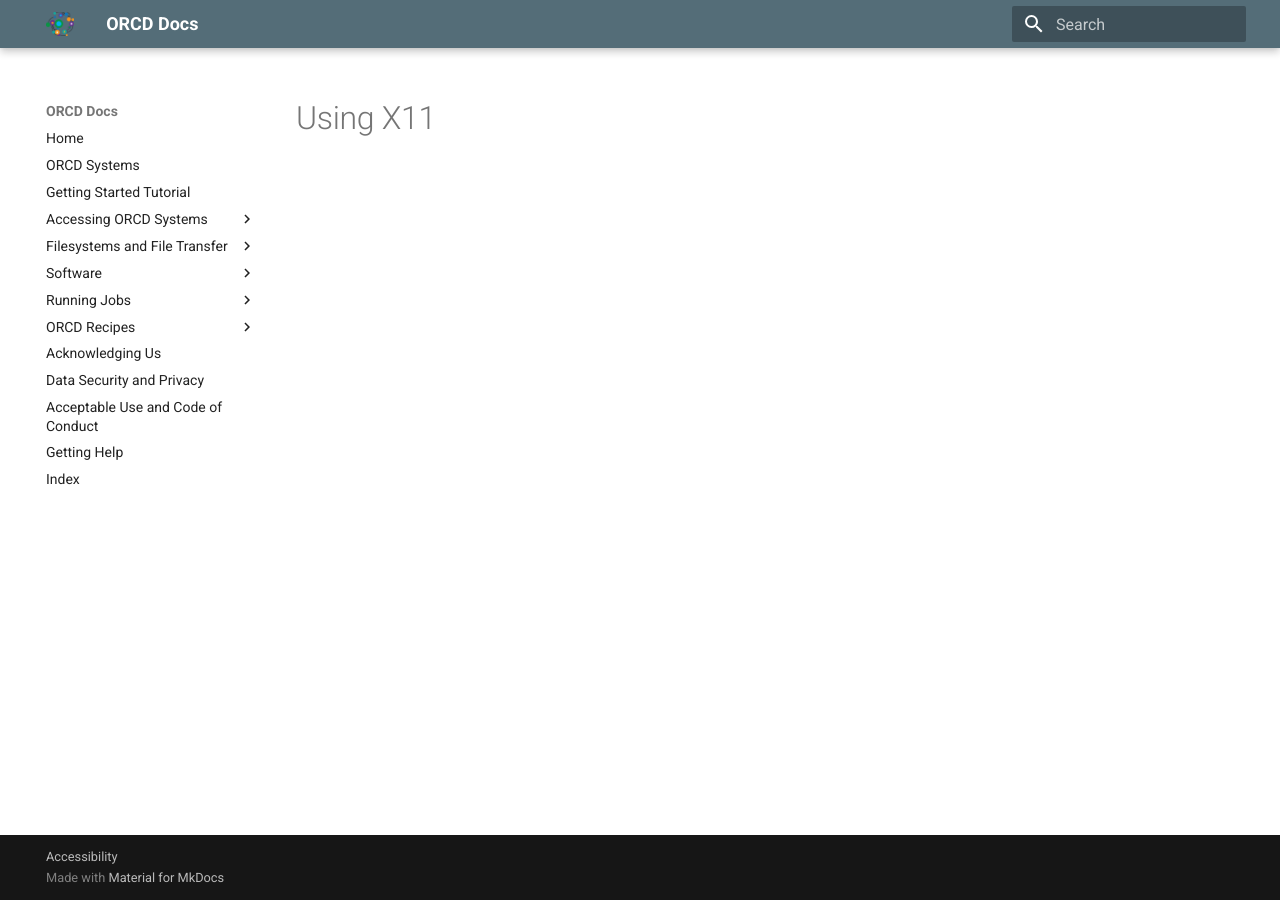
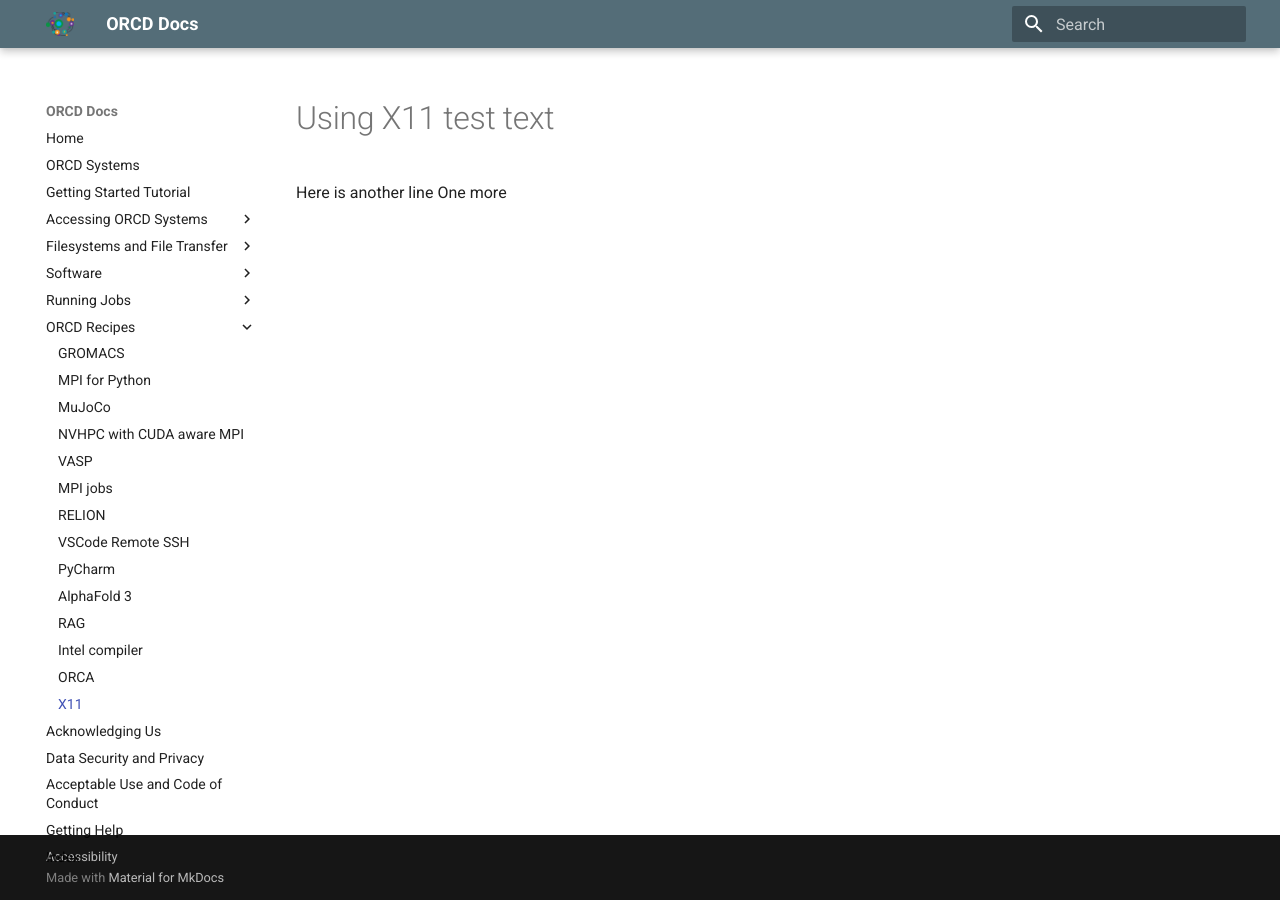
Before and after one commit to mit-orcd/orcd-docs-edit, an MkDocs documentation site: the page built from docs/recipes/X11.md, in a window 1280 px wide. Built offline with MkDocs 1.6.1 and Material for MkDocs 9.7.7, drawn with Linux system fonts in a browser that asks for light colours.

Commit message:
Added line 3

```diff
--- a/docs/recipes/X11.md
+++ b/docs/recipes/X11.md
@@ -1 +1,3 @@
-# Using X11
+# Using X11 test text
+Here is another line
+One more
--- a/mkdocs.yml
+++ b/mkdocs.yml
@@ -45,6 +45,7 @@ nav:
     - RAG: recipes/rag.md
     - Intel compiler: recipes/intel.md
     - ORCA: recipes/orca.md
+    - X11: recipes/X11.md
   - Acknowledging Us: acknowledgements.md
   - Data Security and Privacy: data-security.md
   - Acceptable Use and Code of Conduct: code-of-conduct.md
```
